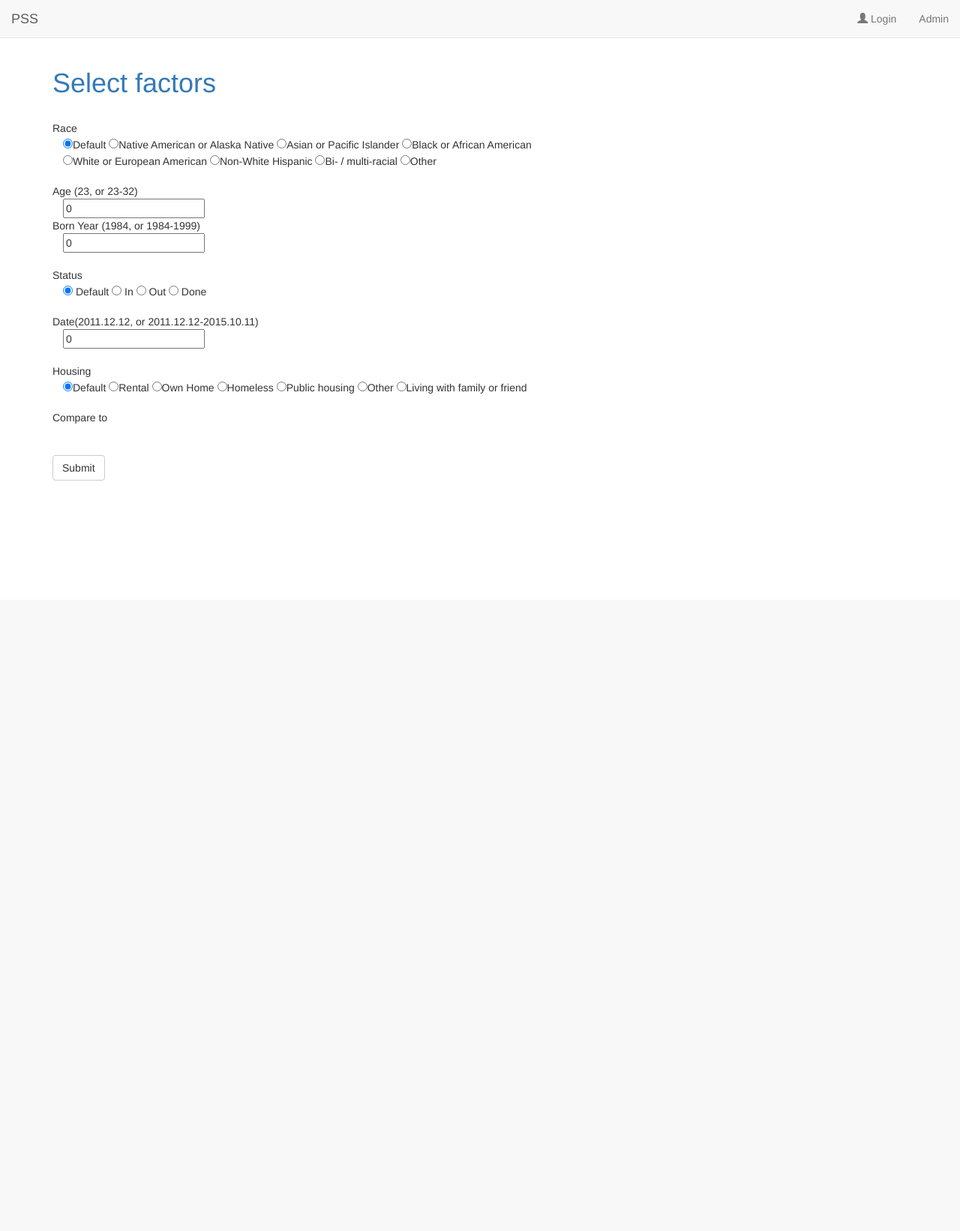
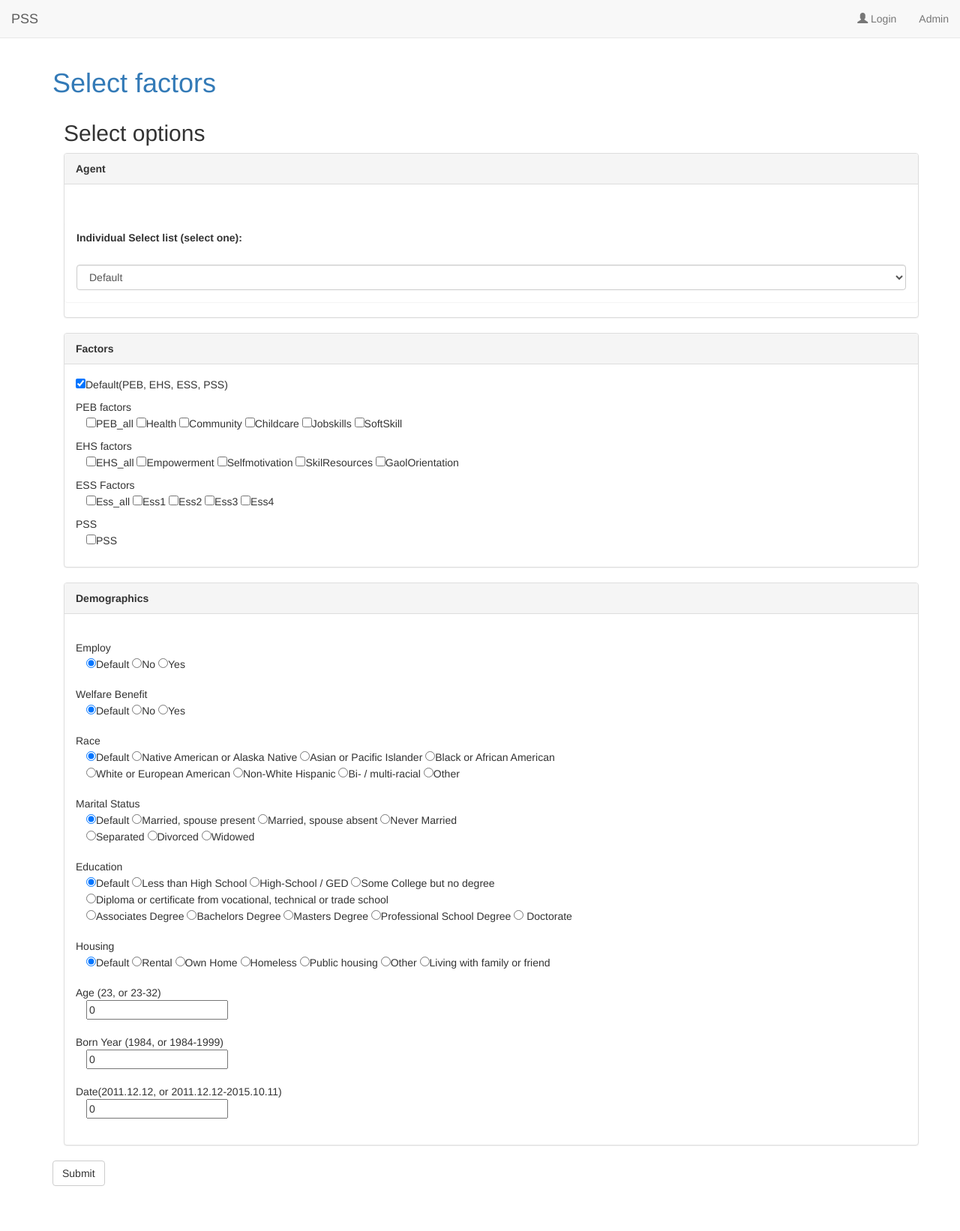
Before and after one commit to yoonhas/tipcenter, a Django app: page /PSS/compare/ in a window 1280 px wide. Shown: the whole page at 75% size. Before the commit the page ends 641 px from the top, so only its background shows below. Run offline with Django 3.2, Linux system fonts and the light colour scheme; parts of the project's set-up code (start-up, migrations or seed data) failed here and were passed over; some libraries are stand-ins or nearby versions.

Commit message:
add Template Compare for admin

```diff
--- a/PSS/analysis_view.py
+++ b/PSS/analysis_view.py
@@ -146,7 +146,11 @@
 
 def compare_view(request):
     agents = User.objects.all()
-    return render(request, 'PSS/Analysis/compare.html', {'agents':agents})
+    surveyee = []
+    for i in agents:
+        tem_survey = Surveyee.objects.filter(agent_name=i)
+        surveyee.append(tem_survey)
+    return render(request, 'PSS/Analysis/compare.html', {'agents':agents, 'surveyee':surveyee})
 
 def compare_detail(request):
 
--- a/PSS/templates/PSS/Analysis/compare.html
+++ b/PSS/templates/PSS/Analysis/compare.html
@@ -9,10 +9,89 @@
         <div>
             <h1><a href="">Select factors</a></h1>
         </div>
+        <form action="{% url 'PSS:compare_detail' %}" method="post" class="post-form">{% csrf_token %}
+            <div class="container">
+              <h2>Select options</h2>
+              <div class="panel panel-default">
+                <div class="panel-heading"> <strong>Agent</strong>  </div>
+                <div class="panel-body">
+                    {% for i in agents %}
+                    {% if i.get_username == 'yoonhas' %}
+                        <input type="checkbox" name="compare" value={{ i.id }} checked> Total
+                    {% else %}
+                        <input type="checkbox" name="compare" value={{ i.id }} >{{ i.get_username }}
+                    {% endif %}
 
-            <form action="{% url 'PSS:compare_detail' %}" method="post" class="post-form">{% csrf_token %}
-                <br>Race <br>
-            <span style="margin-left:1em"></span>
+                {% endfor %}
+                    <br>
+
+                </div>
+                          <div class = 'panel panel-defualt'>
+                <div class = 'panel-heading'>
+                    <strong>Individual Select list (select one):</strong>
+                </div>
+                <div class ='panel-body'>
+
+                    <select class="form-control" id="indi_case">
+                        <option value=77 >Default</option>
+                        {% for indi_agent in surveyee %}
+                            {% for indi_surveyee in indi_agent %}
+                                <option value={{ indi_surveyee }}>{{ indi_surveyee.agent_name }} : {{ indi_surveyee }}</option>
+                            {% endfor %}
+                        {% endfor %}
+                    </select>
+                </div>
+            </div>
+              </div>
+
+
+                <div class="panel panel-default">
+                <div class="panel-heading"><strong>Factors</strong></div>
+                <div class="panel-body">
+
+                    <p><input type="checkbox" name="factors" value='default' checked >Default(PEB, EHS, ESS, PSS) <br></p>
+                    <p>PEB factors <br>
+                    <span style="margin-left:1em"><input type="checkbox" name="factors" value='PEB_all'>PEB_all
+                    <input type="checkbox" name="factors" value='Health'>Health
+                    <input type="checkbox" name="factors" value='Community'>Community
+                    <input type="checkbox" name="factors" value='Childcare'>Childcare
+                    <input type="checkbox" name="factors" value='Jobskills'>Jobskills
+                    <input type="checkbox" name="factors" value='SoftSkill'>SoftSkill</span></p>
+                     <p>EHS factors <br>
+                    <span style="margin-left:1em"><input type="checkbox" name="factors" value='EHS_all'>EHS_all
+                    <input type="checkbox" name="factors" value='Empowerment'>Empowerment
+                    <input type="checkbox" name="factors" value='Selfmotivation'>Selfmotivation
+                    <input type="checkbox" name="factors" value='SkilResources'>SkilResources
+                    <input type="checkbox" name="factors" value='GaolOrientation'>GaolOrientation</span></p>
+                    <p>ESS Factors <br>
+                    <span style="margin-left:1em"><input type="checkbox" name="factors" value='Ess_all'>Ess_all
+                    <input type="checkbox" name="factors" value='Ess1'>Ess1
+                    <input type="checkbox" name="factors" value='Ess2'>Ess2
+                    <input type="checkbox" name="factors" value='Ess3'>Ess3
+                    <input type="checkbox" name="factors" value='Ess4'>Ess4</span></p>
+                    <p>PSS <br>
+                    <span style="margin-left:1em"><input type="checkbox" name="factors" value='PSS'>PSS</span></p>
+
+              </div>
+                    </div>
+
+                    <div class="panel panel-default">
+                    <div class="panel-heading"><strong>Demographics</strong></div>
+                    <div class="panel-body">
+
+                        <br> Employ <br>
+                        <span style="margin-left:1em"></span>
+                        <input type="radio" name="employ" value=77 checked }>Default
+                <input type="radio" name="employ" value=0>No
+                <input type="radio" name="employ" value=1>Yes <br>
+
+                        <br> Welfare Benefit <br>
+                        <span style="margin-left:1em"></span>
+                        <input type="radio" name="welfare" value=77 checked }>Default
+                <input type="radio" name="welfare" value=0>No
+                <input type="radio" name="welfare" value=1>Yes <br>
+                         <br>Race <br>
+                <span style="margin-left:1em"></span>
                 <input type="radio" name="race" value=77 checked }>Default
                 <input type="radio" name="race" value=0>Native American or Alaska Native
                 <input type="radio" name="race" value=1>Asian or Pacific Islander
@@ -23,29 +102,34 @@
                 <input type="radio" name="race" value=5>Bi- / multi-racial
                 <input type="radio" name="race" value=6>Other
 
-            <br><br>
-            Age (23, or 23-32) <br>
-            <span style="margin-left:1em"></span>
-                <input type="text" name="age" value="0">
-            <br>
+                        <br> <br>Marital Status <br>
+                <span style="margin-left:1em"></span>
+                <input type="radio" name="marital" value=77 checked }>Default
+                <input type="radio" name="marital" value=0>Married, spouse present
+                <input type="radio" name="marital" value=1>Married, spouse absent
+                <input type="radio" name="marital" value=2}>Never Married <br>
+                <span style="margin-left:1em"></span>
+                <input type="radio" name="marital" value=3>Separated
+                <input type="radio" name="marital" value=4>Divorced
+                <input type="radio" name="marital" value=5>Widowed
 
-            Born Year (1984, or 1984-1999)<br>
+                        <br> <br>Education <br>
                 <span style="margin-left:1em"></span>
-                <input type="text" name="year" value="0">
-            <br><br>
+                <input type="radio" name="education" value=77 checked }>Default
+                <input type="radio" name="education" value=0>Less than High School
+                <input type="radio" name="education" value=1>High-School / GED
+                <input type="radio" name="education" value=2}>Some College but no degree<br>
+                <span style="margin-left:1em"></span>
+                <input type="radio" name="education" value=3>Diploma or certificate from vocational, technical or trade school
+                        <br>
+                <span style="margin-left:1em"></span>
+                        <input type="radio" name="education" value=4>Associates Degree
+                <input type="radio" name="education" value=5>Bachelors Degree
+                        <input type="radio" name="education" value=6>Masters Degree
+                <input type="radio" name="education" value=6>Professional School Degree
+                        <input type="radio" name="education" value=8> Doctorate
+                <br><br>
 
-            Status <br><span style="margin-left:1em"></span>
-                <input type="radio" name="status" value=77 checked> Default
-                <input type="radio" name="status" value=0> In
-                <input type="radio" name="status" value=1> Out
-                <input type="radio" name="status" value=2> Done
-
-            <br>
-            <br>
-                Date(2011.12.12, or 2011.12.12-2015.10.11) <br>
-                <span style="margin-left:1em"></span>
-               <input type="text" name="date" value=0></span>
-            <br><br>
             Housing <br>
                 <span style="margin-left:1em"></span>
                 <input type="radio" name="Housing" value=77 checked>Default
@@ -57,19 +141,28 @@
                 <input type="radio" name="Housing" value=5>Living with family or friend
                 <br><br>
 
-                Compare to <br>
+            Age (23, or 23-32) <br>
+            <span style="margin-left:1em"></span>
+                <input type="text" name="age" value="0">
+            <br><br>
+
+            Born Year (1984, or 1984-1999)<br>
                 <span style="margin-left:1em"></span>
-                {% for i in agents %}
-                    {% if i.get_username == 'yoonhas' %}
-                        <input type="checkbox" name="compare" value={{ i.id }} checked> Total
-                    {% else %}
-                        <input type="checkbox" name="compare" value={{ i.id }} >{{ i.get_username }}
-                    {% endif %}
-                {% endfor %}
+                <input type="text" name="year" value="0">
+            <br><br>
 
-                <br>
-                <br>
+                Date(2011.12.12, or 2011.12.12-2015.10.11) <br>
+                <span style="margin-left:1em"></span>
+               <input type="text" name="date" value=0></span>
+                        <br><br>
+                    </div>
+                  </div>
+
+
+            </div>
+
             <button type="submit" class="save btn btn-default">Submit</button>
+            <br><br><br><br>
         </form>
         </body>
 </html>
```
